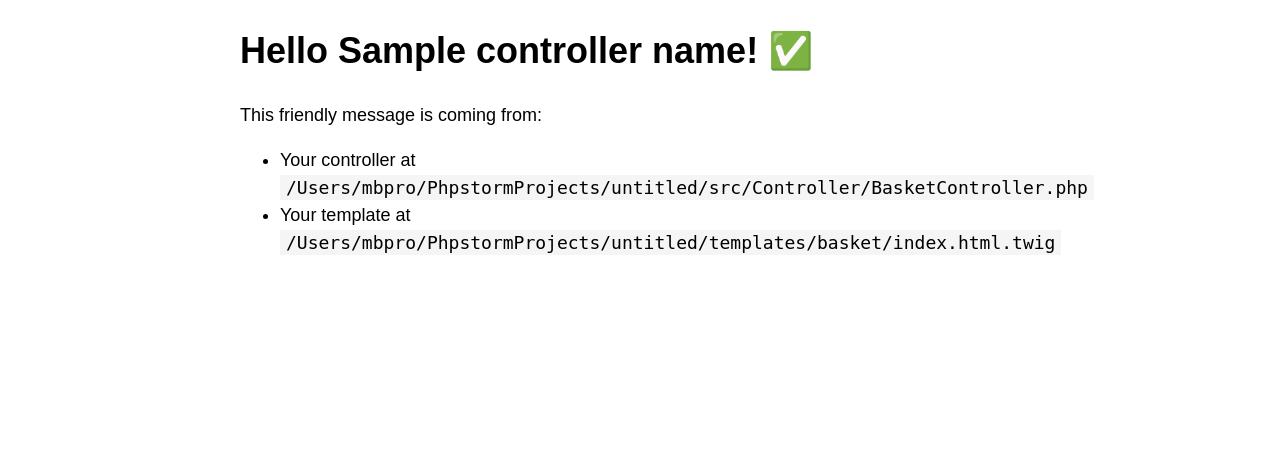
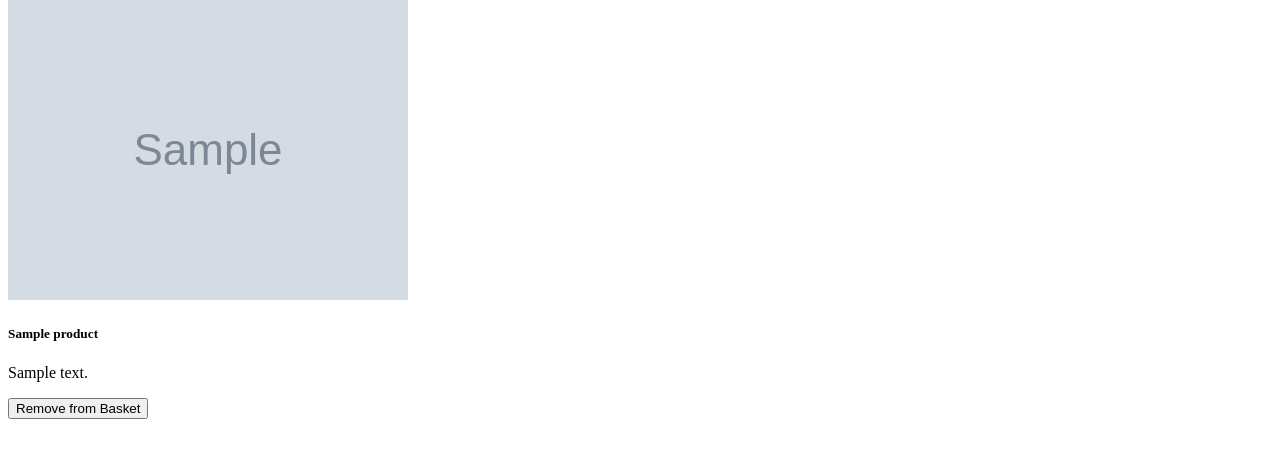
Before and after one commit to AlemkhanIT/symfony-marketplace, a Symfony app: template templates/basket/index.html.twig in a window 1280 px wide. Shown: the part 112-570 px from the top of the page. Run offline with Twig, Linux system fonts and the light colour scheme; the template is opened without the code that fills it: most values are stand-ins (such as "Sample title", 1, 10 or a date in 2020); grey boxes marked "Sample" are stand-in pictures; some libraries are stand-ins or nearby versions.

Commit message:
Basket Item remove, get

```diff
--- a/templates/base.html.twig
+++ b/templates/base.html.twig
@@ -12,6 +12,41 @@
             {{ encore_entry_script_tags('app') }}
             <script>
                 document.addEventListener('DOMContentLoaded', function() {
+                    const removeFromBasketButtons = document.querySelectorAll('.remove');
+                    removeFromBasketButtons.forEach(button => {
+                        button.addEventListener('click', function() {
+                            const basketId = this.getAttribute('data-basket-id');
+                            if (confirm('Are you sure you want to remove this item from your basket?')) {
+                                fetch(`/basket/remove/${basketId}`, {
+                                    method: 'POST',
+                                    headers: {
+                                        'Content-Type': 'application/json',
+                                        'X-CSRF-TOKEN': '{{ csrf_token('remove_from_basket') }}'
+                                    }
+                                })
+                                    .then(response => response.json())
+                                    .then(data => {
+                                        if (data.message) {
+                                            alert(data.message);
+                                            // Remove the card from the UI
+                                            const card = this.closest('.card');
+                                            card.remove();
+                                            // Check if basket is empty
+                                            const basketContainer = document.getElementById('basket-items-container');
+                                            if (basketContainer.children.length === 0) {
+                                                basketContainer.innerHTML = '<p>Your basket is empty.</p>';
+                                            }
+                                        } else if (data.error) {
+                                            alert('Error: ' + data.error);
+                                        }
+                                    })
+                                    .catch(error => {
+                                        console.error('Error:', error);
+                                    });
+                            }
+                        });
+                    });
+
                     const addToBasketButtons = document.querySelectorAll('.add-to-basket');
                     addToBasketButtons.forEach(button => {
                         button.addEventListener('click', function() {
@@ -59,10 +94,14 @@
                             <a class="nav-link" href="/products">Products</a>
                         </li>
                     </ul>
+                    {% if app.user %}
+                        <a class="ms-1 btn btn-outline-success" href="{{ path('get_basket')}}" @click="isOpen = false">Basket</a>
+                    {% endif %}
                      <a class="btn btn-outline-success" href="{{ app.user? path('app_logout'): path('app_login') }}" @click="isOpen = false">{{ app.user? 'Logout': 'Login' }}</a>
                     {% if not app.user %}
                         <a class="ms-1 btn btn-outline-success" href="{{ path('app_register')}}" @click="isOpen = false">Register</a>
                     {% endif %}
+
                 </div>
             </div>
         </nav>
--- a/templates/basket/index.html.twig
+++ b/templates/basket/index.html.twig
@@ -8,13 +8,19 @@
     .example-wrapper code { background: #F5F5F5; padding: 2px 6px; }
 </style>
 
-<div class="example-wrapper">
-    <h1>Hello {{ controller_name }}! ✅</h1>
+<div class="d-flex p-2 gap-3 flex-wrap">
 
-    This friendly message is coming from:
-    <ul>
-        <li>Your controller at <code>/Users/mbpro/PhpstormProjects/untitled/src/Controller/BasketController.php</code></li>
-        <li>Your template at <code>/Users/mbpro/PhpstormProjects/untitled/templates/basket/index.html.twig</code></li>
-    </ul>
+    {% for item in items %}
+        <div class="card" style="width: 18rem; max-height: 400px">
+            <div class="overflow-hidden h-50">
+                <img class="card-img-top img-fluid" src="{{ item.product.imagePath }}" alt="Card image cap">
+            </div>
+            <div class="card-body">
+                <h5 class="card-title">{{ item.product.title }}</h5>
+                <p class="card-text">{{ item.product.description }}</p>
+                <button class="btn btn-danger remove" data-basket-id="{{ item.id }}">Remove from Basket</button>
+            </div>
+        </div>
+    {% endfor %}
 </div>
 {% endblock %}
```
Also changed, not shown: src/Controller/BasketController.php (+41 -2 lines).
